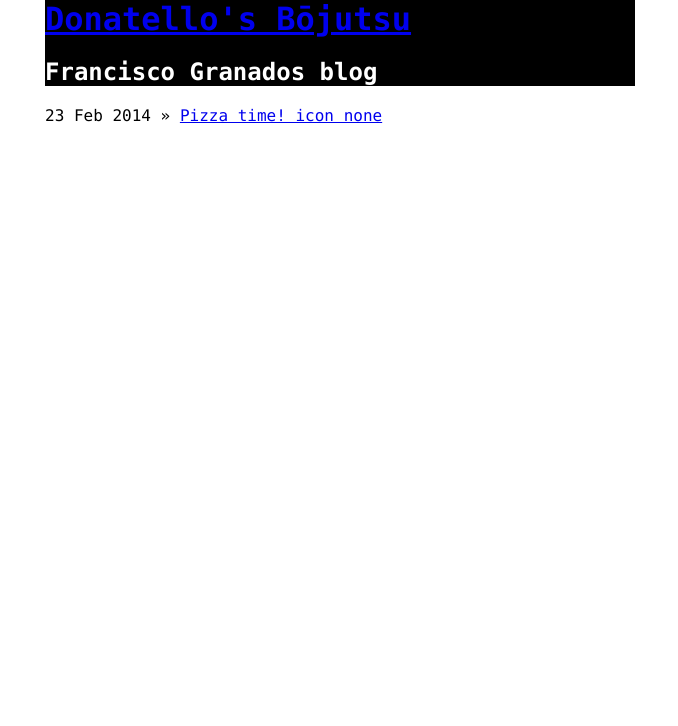
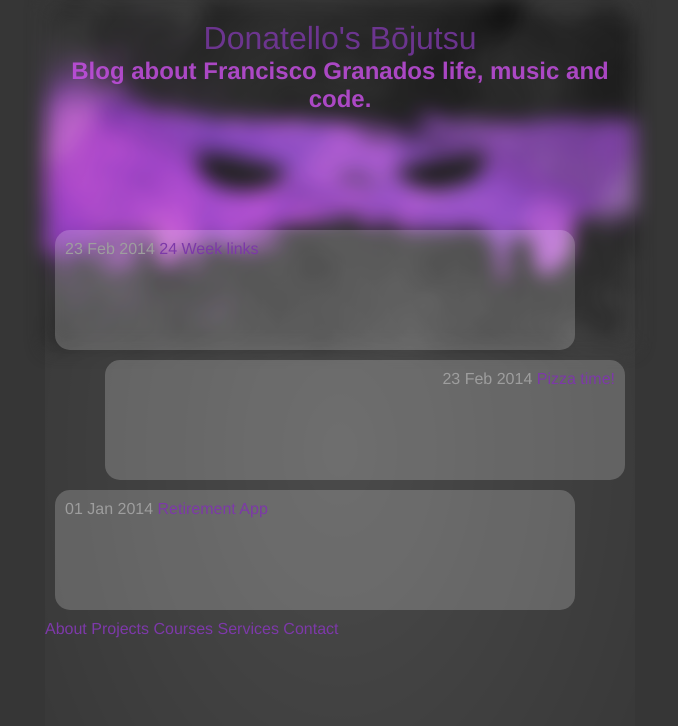
Before and after one commit to gzfrancisco/gzfrancisco.github.io, a Jekyll site: the page built from index.html, in a window 1280 px wide. Shown: the top 726 px of the page, without its empty margins (300-978 px from the left). Built offline with Jekyll 4.4.1, drawn with Linux system fonts in a browser that asks for light colours; Markdown is read by kramdown in place of the engine named in the settings.

Commit message:
First layout

```diff
--- a/_config.yml
+++ b/_config.yml
@@ -2,3 +2,6 @@
 markdown: redcarpet
 pygments: true
 permalink: pretty
+author: Francisco Granados
+description: "Blog about Francisco Granados life, music and code."
+exclude: ['LICENSE', 'Procfile', 'README.md']
--- a/_layouts/default.html
+++ b/_layouts/default.html
@@ -2,8 +2,8 @@
 <html>
 <head>
   <meta charset="utf-8">
-  <meta content="autor" value="Francisco Granados">
-  <meta content="description" value="Blog about Francisco Granados life, music and code.">
+  <meta content="autor" value="{{site.author}}">
+  <meta content="description" value="{{site.description}}">
   <title>{{site.name}}, {{page.title}}</title>
   <meta name="viewport" content="width=device-width">
 
@@ -12,15 +12,23 @@
 
 </head>
 <body>
-
+  <div class="blur"></div>
+  <div class="opacity"></div>
   <header>
     <h1><a href="/">{{ site.name }}</a></h1>
-    <h2>Francisco Granados blog</h2>
+    <h2>{{site.description}}</h2>
   </header>
 
   {{ content }}
 
   <footer>
+    <nav>
+      <a href="">About</a>
+      <a href="">Projects</a>
+      <a href="">Courses</a>
+      <a href="">Services</a>
+      <a href="">Contact</a>
+    </nav>
   </footer>
 
 </body>
--- /dev/null
+++ b/_layouts/page.html
@@ -0,0 +1,6 @@
+---
+layout: default
+---
+<article>
+  {{ content }}
+</article>
--- a/_posts/2014-02-23-pizza-time.markdown
+++ b/_posts/2014-02-23-pizza-time.markdown
@@ -6,4 +6,4 @@ category: info
 icon: none
 ---
 
-Here goes the first post.
+Under construction, but I'll writing more and more.
--- a/css/main.css
+++ b/css/main.css
@@ -6,23 +6,77 @@ body {
   width: 590px;
   height: 100%;
   margin: 0 auto;
-  font: 16px Monaco, Source Code Pro, Helvetica, Arial;
+  font: 16px Helvetica, Arial;
   font-weight: lighter;
   -webkit-box-sizing: border-box;
   -moz-box-sizing: border-box;
-  box-sizing: border-box; }
+  box-sizing: border-box;
+  background-color: #363636;
+  color: #9e9e9e; }
+
+div.blur {
+  position: fixed;
+  height: 100%;
+  width: 590px;
+  margin: 0 auto;
+  -webkit-filter: blur(10px);
+  filter: blur(10px);
+  opacity: 0.9;
+  background-image: url(/img/Donatello.jpg);
+  background-position: center top;
+  background-repeat: no-repeat;
+  z-index: -1; }
+
+div.opacity {
+  position: fixed;
+  height: 100%;
+  width: 590px;
+  background-color: rgba(255, 255, 255, 0.9);
+  background-color: white;
+  background-image: -webkit-gradient(radial, center center, 0, center center, 460, color-stop(0%, white), color-stop(100%, #363636));
+  background-image: -webkit-radial-gradient(white, #363636);
+  background-image: radial-gradient(  white, #363636);
+  opacity: 0.1;
+  z-index: -1; }
 
 header {
-  background-color: black;
-  color: white; }
+  opacity: 0.8;
+  height: 200px;
+  text-align: center;
+  padding-top: 20px; }
   header h1 {
+    color: #7d39a9;
+    font-weight: lighter;
     margin: 0; }
+  header h2 {
+    margin: 0;
+    color: #cc50eb; }
 
-nav ul {
+a {
+  color: #7d39a9;
+  text-decoration: none; }
+
+section ul {
   margin: 0;
   padding: 0; }
-  nav ul li {
-    list-style-type: none; }
+  section ul li {
+    width: 500px;
+    height: 100px;
+    list-style-type: none;
+    display: block;
+    background-color: rgba(255, 255, 255, 0.2);
+    border-radius: 15px;
+    margin: 10px;
+    padding: 10px; }
+    section ul li * {
+      opacity: 1; }
+    section ul li:nth-child(even) {
+      text-align: right;
+      margin: 0 10px 0 auto; }
 
-article p {
-  font-size: small; }
+article {
+  border-radius: 15px;
+  padding: 10px;
+  background-color: rgba(54, 54, 54, 0.8); }
+  article p {
+    font-size: small; }
--- a/index.html
+++ b/index.html
@@ -1,11 +1,11 @@
 ---
 layout: default
-title: 'posts'
+title: 'home'
 ---
-<nav>
+<section>
   <ul>
   {% for post in site.posts %}
-    <li><span>{{ post.date | date_to_string }}</span> &raquo; <a href="{{ post.url }}">{{ post.title }} icon {{post.icon}}</a></li>
+    <li>{{ post.date | date_to_string }} <a href="{{ post.url }}">{{ post.title }}</a></li>
   {% endfor %}
   </ul>
-</nav>
+</section>
--- /dev/null
+++ b/projects.html
@@ -0,0 +1,3 @@
+---
+layout: default
+---
```
Also changed, not shown: _posts/2014-01-01-retirement-app.md (added, +9 -0 lines), _posts/2014-02-24-week-links.md (added, +27 -0 lines), css/_sass/main.sass (+69 -4 lines), img/Donatello.jpg (added).
